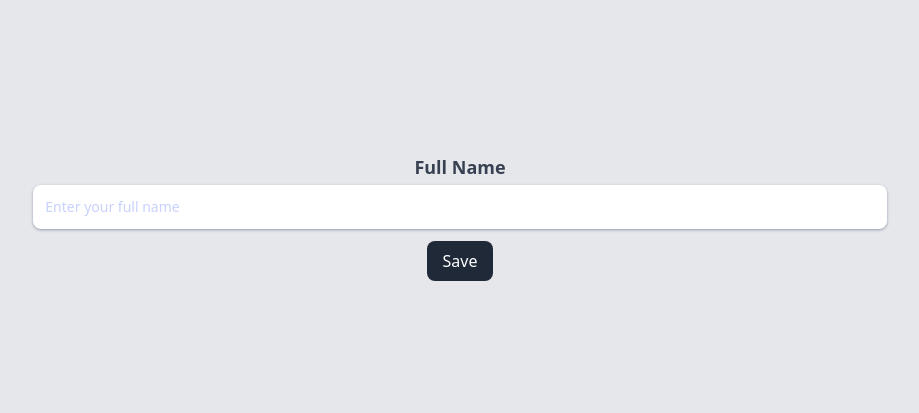
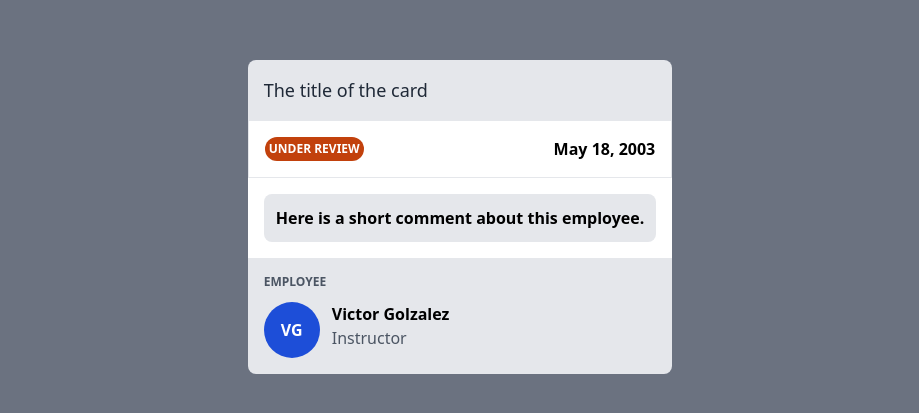
Before and after one commit to amm834/tailwind-scrimba, a website built with Vite: page index.html in a window 1280 px wide. Shown: the part 183-596 px from the top of the page, without its empty margins (180-1099 px from the left). Built offline with nearby package versions, Linux system fonts and the light colour scheme.

Commit message:
Employee card challenge done

```diff
--- a/index.html
+++ b/index.html
@@ -6,17 +6,38 @@
     <meta name="viewport" content="width=device-width, initial-scale=1.0"/>
     <title>Vite App</title>
 </head>
-<body class="bg-gray-200">
-<main class="h-screen flex flex-col justify-center items-center">
+<body class="bg-gray-500">
+<main class="h-screen flex justify-center items-center">
+    <div class="bg-gray-200 rounded-lg">
+        <div class="text-lg text-gray-800 p-4">
+            The title of the card
+        </div>
+        <div class="bg-white p-4 flex justify-between border">
+            <div class="bg-orange-700  uppercase text-white rounded-xl p-1 font-bold text-gray-100 text-xs">Under
+                Review
+            </div>
+            <div class="font-semibold">May 18, 2003</div>
+        </div>
+        <div class="bg-white p-4">
+            <div class="bg-gray-200 p-3 font-semibold
+             rounded-lg">
+                Here is a short comment about this employee.
 
-    <label for="fullName" class="text-center mb-1 text-lg font-bold text-gray-700">Full Name</label>
-    <input type="text" id="fullName"
-           class="px-3 py-3 rounded-lg shadow shadow-gray-400 text-sm w-4/6 placeholder-indigo-200 mb-3 focus:outline-indigo-700"
-           placeholder="Enter your full name" autocomplete="off">
-    <button class="px-4 py-2 bg-gray-800 text-white rounded-lg text-gray-100">Save</button>
+            </div>
+        </div>
+        <div class="p-4">
+            <h1 class="font-bold text-gray-600 uppercase text-xs">Employee</h1>
+            <div class="mt-3 flex">
+                <span class="bg-blue-700 flex justify-center items-center w-14 h-14 rounded-full text-white font-bold">VG</span>
+                <div class="ml-3">
+                    <h1 class="font-bold font-lg">Victor Golzalez</h1>
+                    <div class="text-gray-600">Instructor</div>
+                </div>
+            </div>
+        </div>
+    </div>
+</main>
 
-
-</main>
 
 <script type="module" src="/main.js"></script>
 </body>
```
